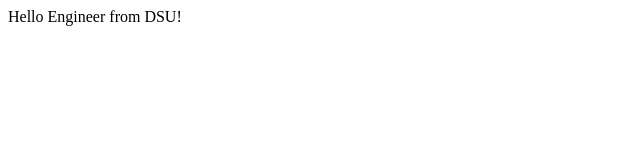
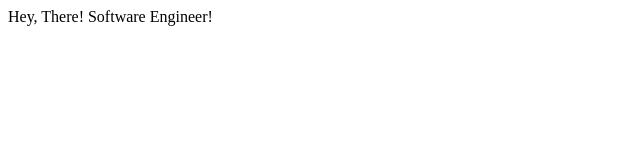
Before and after one commit to Syedateeq160/bootcamp2020, a plain HTML site: page index.html in a window 1280 px wide. Shown: the full height of the page, 0-640 px from the left. Drawn offline with Linux system fonts and the light colour scheme.

Commit message:
last update

```diff
--- a/index.html
+++ b/index.html
@@ -7,7 +7,7 @@
 
 <body>
     <div >
-        Hello Engineer from DSU!
+        Hey, There! Software Engineer!
     </div>
 </body>
 
```
